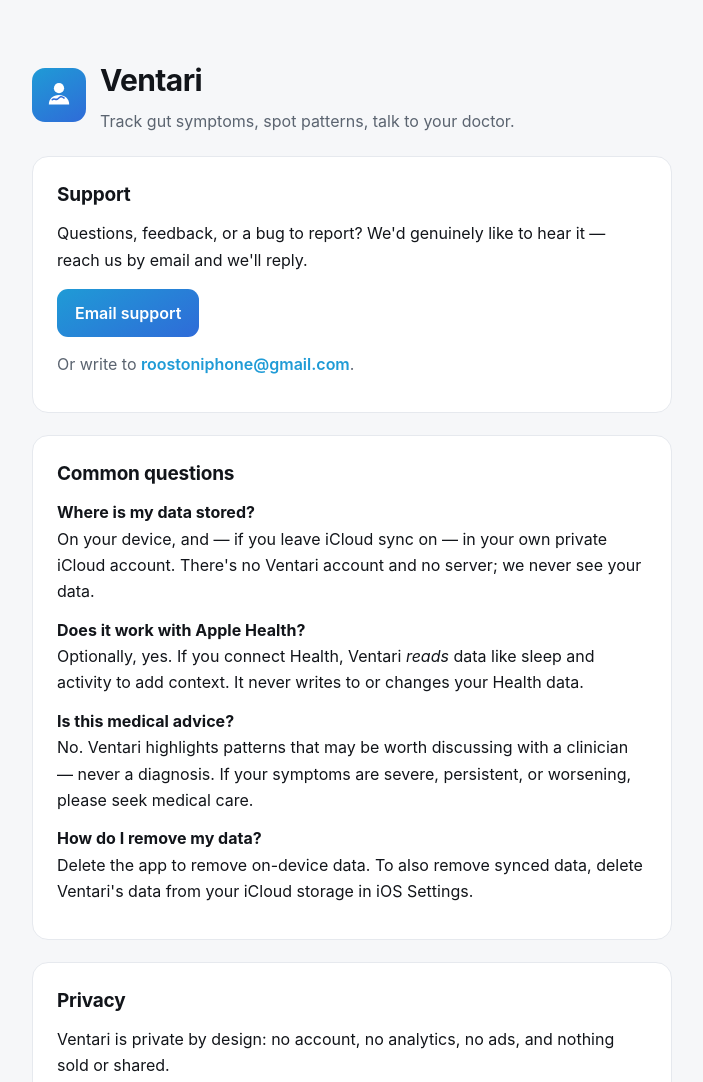
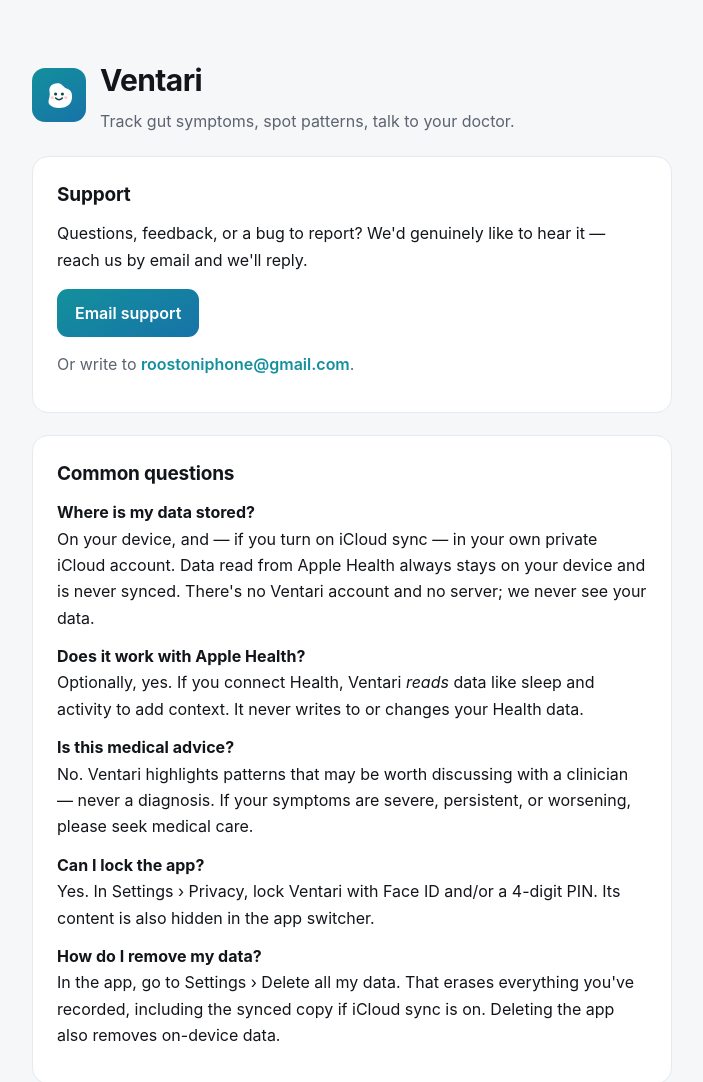
Before and after one commit to roostoniphone/ventari, a plain HTML site: page index.html in a window 1280 px wide. Shown: the top 1082 px of the page, without its empty margins (288-991 px from the left). Drawn offline with Linux system fonts and the light colour scheme.

Commit message:
Site: Bean logo, teal colors, FAQ for on-device Health data, app lock, delete-all
Co-Authored-By: Claude Opus 5.5 <noreply@anthropic.com>

```diff
--- a/index.html
+++ b/index.html
@@ -8,11 +8,11 @@
 <style>
   :root{
     --bg:#f6f7f9; --card:#ffffff; --ink:#12151a; --muted:#5b6470;
-    --line:#e6e9ee; --brand:#1f9bd6; --brand2:#2f6bd8; --accent:#e8f4fb;
+    --line:#e6e9ee; --brand:#13909c; --brand2:#1773a8; --accent:#e6f5f4;
   }
   @media (prefers-color-scheme: dark){
     :root{ --bg:#0f1216; --card:#171b21; --ink:#eef1f5; --muted:#9aa4b1;
-      --line:#262c34; --brand:#4bb6e8; --brand2:#6f97ee; --accent:#132532; }
+      --line:#262c34; --brand:#3cc6d6; --brand2:#2f7fc0; --accent:#10292b; }
   }
   *{box-sizing:border-box}
   body{margin:0;font:16px/1.65 -apple-system,BlinkMacSystemFont,"Segoe UI",Roboto,Helvetica,Arial,sans-serif;
@@ -47,10 +47,12 @@
   <header>
     <div class="mark" aria-hidden="true">
       <svg viewBox="0 0 100 100" fill="none" xmlns="http://www.w3.org/2000/svg">
-        <circle cx="50" cy="30" r="15" fill="#fff"/>
-        <path d="M20 78c0-17 13-28 30-28s30 11 30 28" fill="#fff"/>
-        <path d="M30 64c6-7 11 3 17-3s10-9 18-2" stroke="#2f6bd8" stroke-width="4.5"
-          stroke-linecap="round" fill="none"/>
+        <path d="M22 40C18 18 46 10 58 20C66 26 66 30 76 32C92 36 92 66 80 78C66 92 34 92 22 78C14 68 26 58 22 40Z" fill="#fff"/>
+        <circle cx="40" cy="47" r="4.6" fill="#12454c"/>
+        <circle cx="60" cy="47" r="4.6" fill="#12454c"/>
+        <path d="M40 59Q50 69 60 59" stroke="#12454c" stroke-width="4.6" stroke-linecap="round" fill="none"/>
+        <ellipse cx="30" cy="58" rx="5" ry="4" fill="#ff8c9e" opacity=".45"/>
+        <ellipse cx="70" cy="58" rx="5" ry="4" fill="#ff8c9e" opacity=".45"/>
       </svg>
     </div>
     <div>
@@ -71,8 +73,9 @@
   <div class="card">
     <h2>Common questions</h2>
     <p><strong>Where is my data stored?</strong><br>
-       On your device, and — if you leave iCloud sync on — in your own private iCloud
-       account. There's no Ventari account and no server; we never see your data.</p>
+       On your device, and — if you turn on iCloud sync — in your own private iCloud
+       account. Data read from Apple Health always stays on your device and is never
+       synced. There's no Ventari account and no server; we never see your data.</p>
     <p><strong>Does it work with Apple Health?</strong><br>
        Optionally, yes. If you connect Health, Ventari <em>reads</em> data like sleep and
        activity to add context. It never writes to or changes your Health data.</p>
@@ -80,9 +83,13 @@
        No. Ventari highlights patterns that may be worth discussing with a clinician —
        never a diagnosis. If your symptoms are severe, persistent, or worsening, please
        seek medical care.</p>
+    <p><strong>Can I lock the app?</strong><br>
+       Yes. In Settings › Privacy, lock Ventari with Face ID and/or a 4-digit PIN. Its
+       content is also hidden in the app switcher.</p>
     <p><strong>How do I remove my data?</strong><br>
-       Delete the app to remove on-device data. To also remove synced data, delete
-       Ventari's data from your iCloud storage in iOS Settings.</p>
+       In the app, go to Settings › Delete all my data. That erases everything you've
+       recorded, including the synced copy if iCloud sync is on. Deleting the app also
+       removes on-device data.</p>
   </div>
 
   <div class="card">
```
Also changed, not shown: privacy.html (+2 -2 lines).
